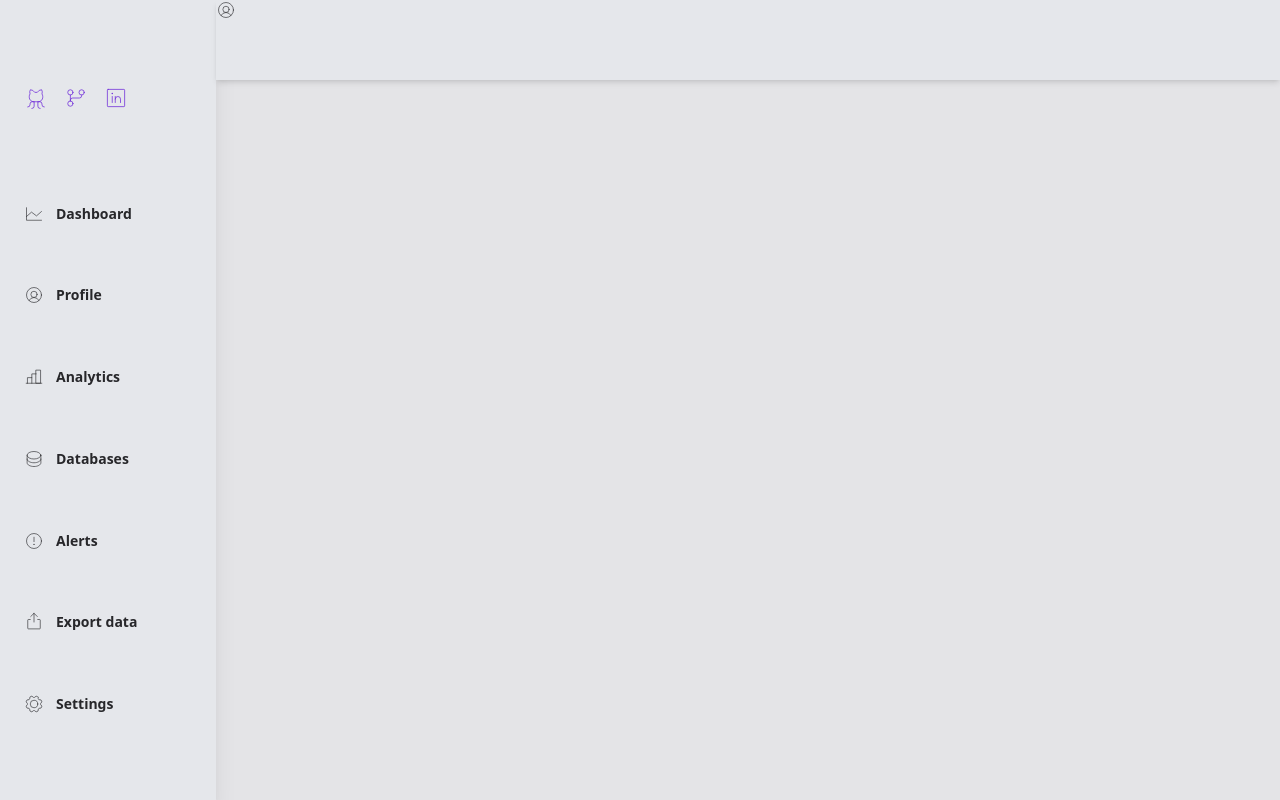
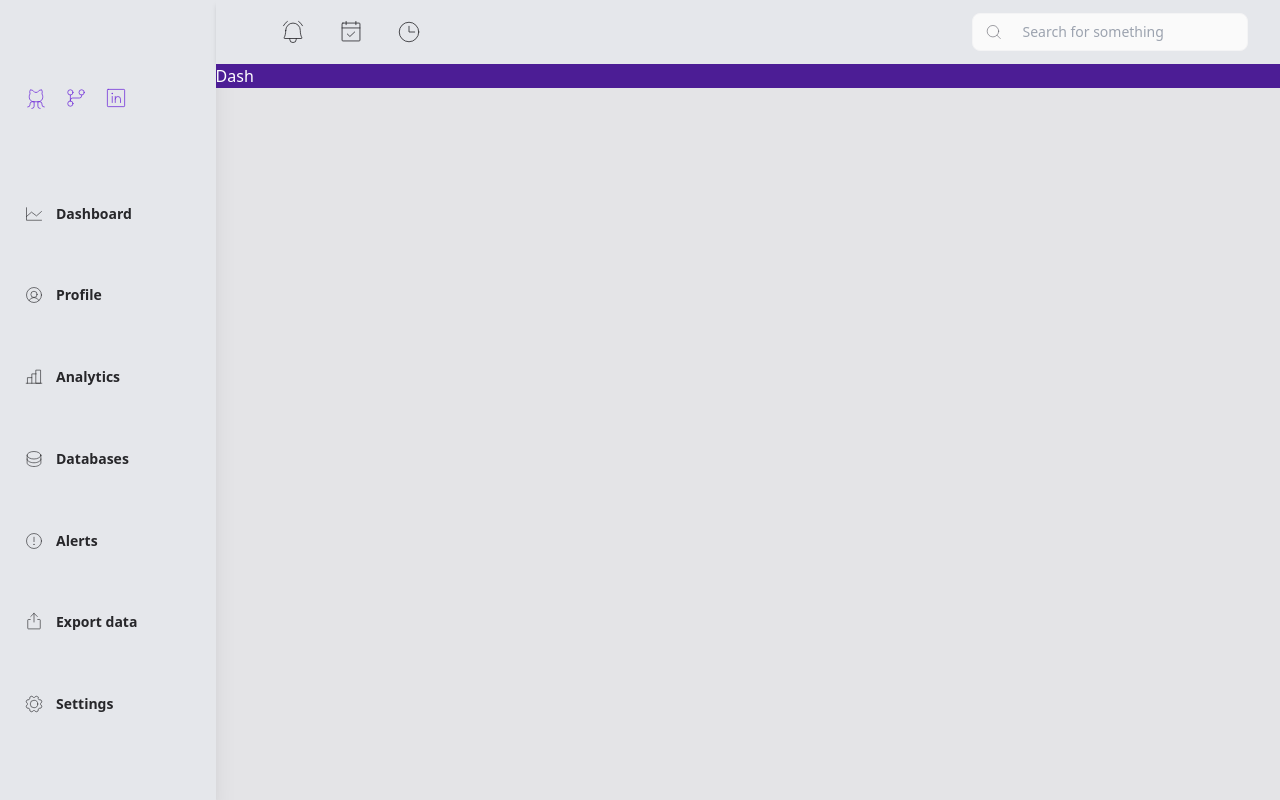
Before and after one commit to MarcelloBB/dashboard-demo, a React (Vite) app: page / in a window 1280 px wide. Built offline with nearby package versions, Linux system fonts and the light colour scheme.

Commit message:
Start creating Dashboard

```diff
--- /dev/null
+++ b/src/components/Dashboard.jsx
@@ -0,0 +1,11 @@
+import Topbar from "./Topbar"
+
+const Dashboard = () => (
+  <div className="flex flex-col w-full">
+    <Topbar />
+
+    <div className="bg-violet-900 text-white">Dash</div>
+  </div>
+)
+
+export default Dashboard
--- a/src/components/Topbar.jsx
+++ b/src/components/Topbar.jsx
@@ -1,15 +1,58 @@
-import { UserCircle } from "phosphor-react"
+import {
+  UserCircle,
+  BellRinging,
+  CalendarCheck,
+  Clock,
+  MagnifyingGlass} from "phosphor-react"
 
 const Topbar = () => (
-  <div className="w-full h-20 bg-gray-200 shadow-md">
+  <div className="flex flex-row items-center justify-between gap-8 p-8
+    w-full h-16 bg-gray-200 shadow-md">
 
-    <div>
-      <UserCircle
+    <div className="flex flex-row items-center justify-end gap-8 p-8">
+      <div>
+        <BellRinging
+          size={26}
+          weight="thin"
+          className="hover:text-violet-400 transition-colors duration-200 ease-in"
+        />
+      </div>
+      <div>
+        <CalendarCheck
+          size={26}
+          weight="thin"
+          className="hover:text-violet-400 transition-colors duration-200 ease-in"
+        />
+      </div>
+      <div>
+        <Clock
+          size={26}
+          weight="thin"
+          className="hover:text-violet-400 transition-colors duration-200 ease-in"
+        />
+      </div>
+    </div>
+
+    <form
+      className="flex flex-row justify-center items-center gap-3
+        px-3
+        border border-zinc-100 rounded-lg bg-zinc-50
+        hover:border-zinc-300
+        transition-colors duration-200 ease-in
+        focus:outline-none"
+    >
+      <MagnifyingGlass
         size={20}
         weight="thin"
-        className=""
+        className="text-zinc-600"
       />
-    </div>
+
+      <input
+        type="text"
+        placeholder="Search for something"
+        className="w-full bg-zinc-50 p-2 transition-colors focus:outline-none text-sm"
+      />
+    </form>
 
   </div>
 )
--- a/src/pages/Home/index.jsx
+++ b/src/pages/Home/index.jsx
@@ -1,12 +1,11 @@
+import Dashboard from "../../components/Dashboard"
 import Sidebar from "../../components/Sidebar"
-import Topbar from "../../components/Topbar"
-
 
 const Home = () => {
   return (
     <div className="flex flex-row">
       <Sidebar />
-      <Topbar />
+      <Dashboard />
     </div>
   )
 }
```
